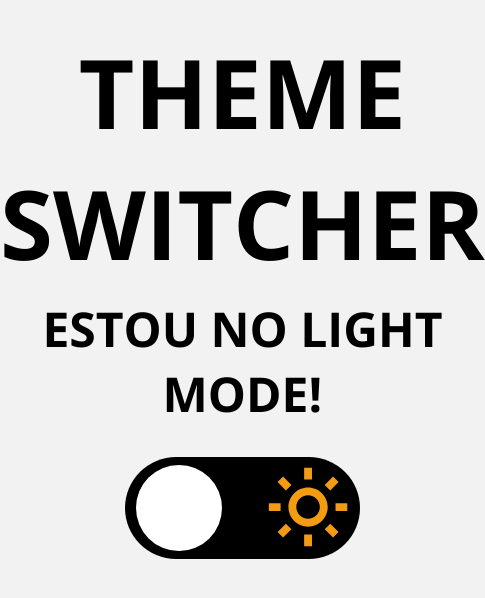
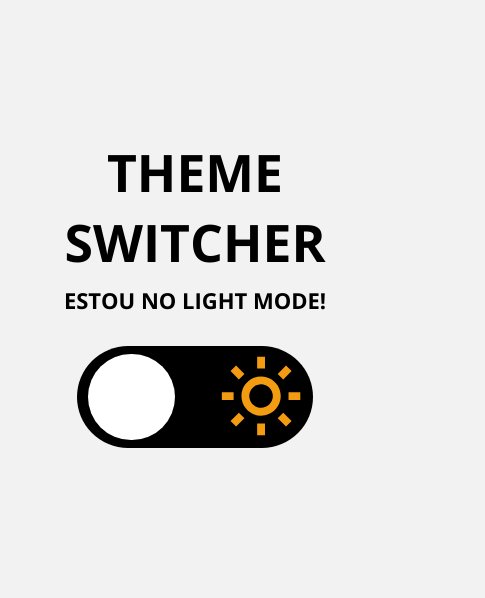
Before and after one commit to Macedovin/Theme-switcher, a plain HTML site: page index.html in a window 390 px wide. Shown: the part 130-728 px from the top of the page, 485 px wide, since content can reach past the window. Drawn offline with nearby package versions, Linux system fonts and the light colour scheme.

Commit message:
Responsividade
Adicionando responsividade aos textos para melhor visualização no mobile.

```diff
--- a/style.css
+++ b/style.css
@@ -49,11 +49,11 @@ h2 {
 }
 
 h1 {
-  font-size: 9.6rem;
+  font-size: clamp(4.8rem, 4rem + 3vw, 9.6rem);
 }
 
 h2 {
-  font-size: 4.8rem;
+  font-size: clamp(2.2rem, 2rem + -1vw, 4.8rem);
 
   margin-bottom: 2.3rem;
 }
```
